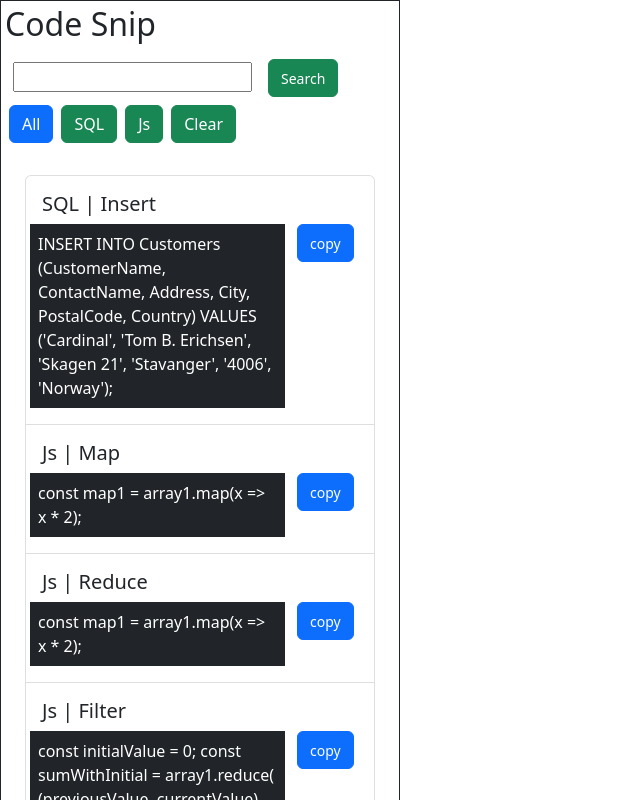
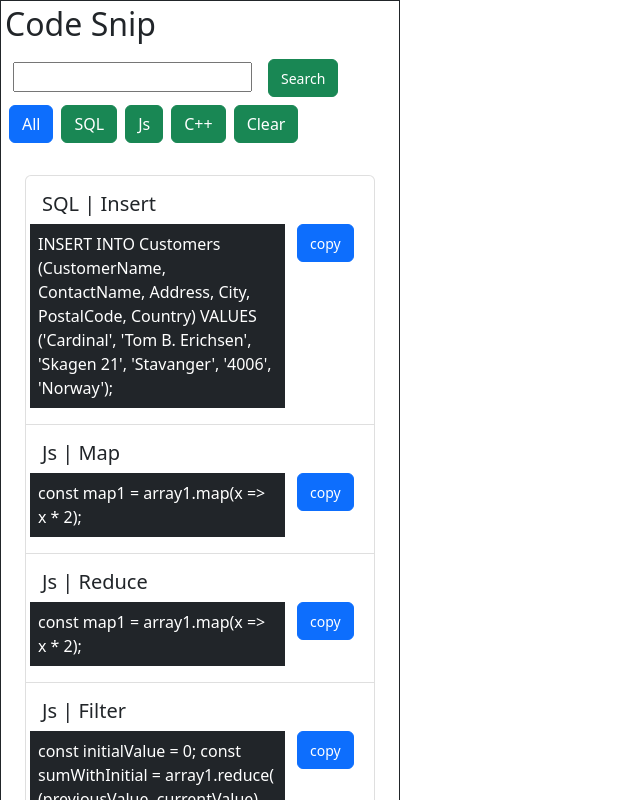
Before and after one commit to raaz9711/chroem_ext, a React (Create React App) app: page / in a window 1280 px wide. Shown: the top 800 px of the page, without its empty margins (0-640 px from the left). Built offline with nearby package versions, Linux system fonts and the light colour scheme.

Commit message:
commenting log add cpp snipcode

```diff
--- a/src/Component/ButtonList.js
+++ b/src/Component/ButtonList.js
@@ -1,26 +1,39 @@
-const ButtonList = ({code,handleFilterByName}) => {
- const handler = handleFilterByName
-    console.log(handler,handleFilterByName)
-let btnList = {}
-console.log('3',code)
-code.forEach(e => {
-    if(btnList[e.category] == null) {
-        btnList[e.category] = e.category
+const ButtonList = ({ code, handleFilterByName }) => {
+  const handler = handleFilterByName;
+  //console.log(handler, handleFilterByName);
+  let btnList = {};
+  //console.log("3", code);
+  code.forEach((e) => {
+    if (btnList[e.category] == null) {
+      btnList[e.category] = e.category;
     }
-});
+  });
 
-const btns = Object.keys(btnList)
+  const btns = Object.keys(btnList);
 
-return(<div>
-        <button className="mx-1 btn btn-primary" onClick = {() => handler('all')} >All</button>
+  return (
+    <div>
+      <button className="mx-1 btn btn-primary" onClick={() => handler("all")}>
+        All
+      </button>
 
-{btns.map((b,i) => { return <button key={i} onClick = {() => handler(b)} className="mx-1 btn btn-success"> {b} </button>
-    }) }
-        <button className="mx-1 btn btn-success" onClick = {() => handler('clear')} >Clear</button>
+      {btns.map((b, i) => {
+        return (
+          <button
+            key={i}
+            onClick={() => handler(b)}
+            className="mx-1 btn btn-success"
+          >
+            {" "}
+            {b}{" "}
+          </button>
+        );
+      })}
+      <button className="mx-1 btn btn-success" onClick={() => handler("clear")}>
+        Clear
+      </button>
+    </div>
+  );
+};
 
-</div>)
-
-
-}
-
-export default ButtonList
+export default ButtonList;
--- a/src/Component/List.js
+++ b/src/Component/List.js
@@ -7,7 +7,7 @@ const List = ({meta}) => {
     })
 
    const {shortcode,code} = meta
-   console.log(meta)
+   //console.log(meta)
 
     const handlecopy = (i) => {
       const copyText = i;
--- a/src/codesnip/code.js
+++ b/src/codesnip/code.js
@@ -28,6 +28,14 @@ const code = [
           (previousValue, currentValue) => previousValue + currentValue,
           initialValue
         );`
+    },
+    {
+        id:5,
+        category:'C++',
+        shortcode:"For",
+        code:` for(int i = 0; i < in.size(); i++) {
+
+        }`
     }
 ]
 
```
Also changed, not shown: src/App.js (+4 -4 lines).
